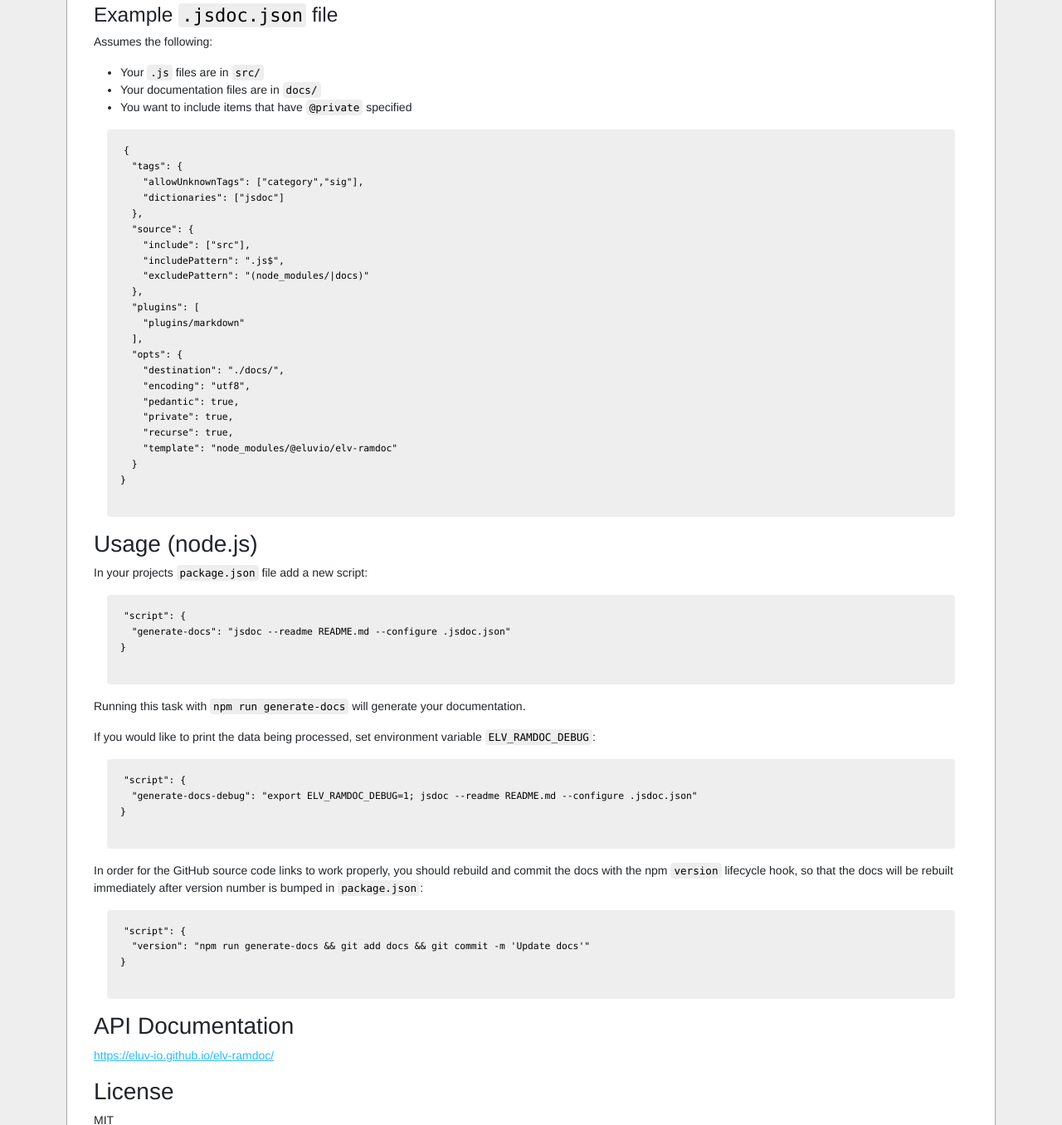
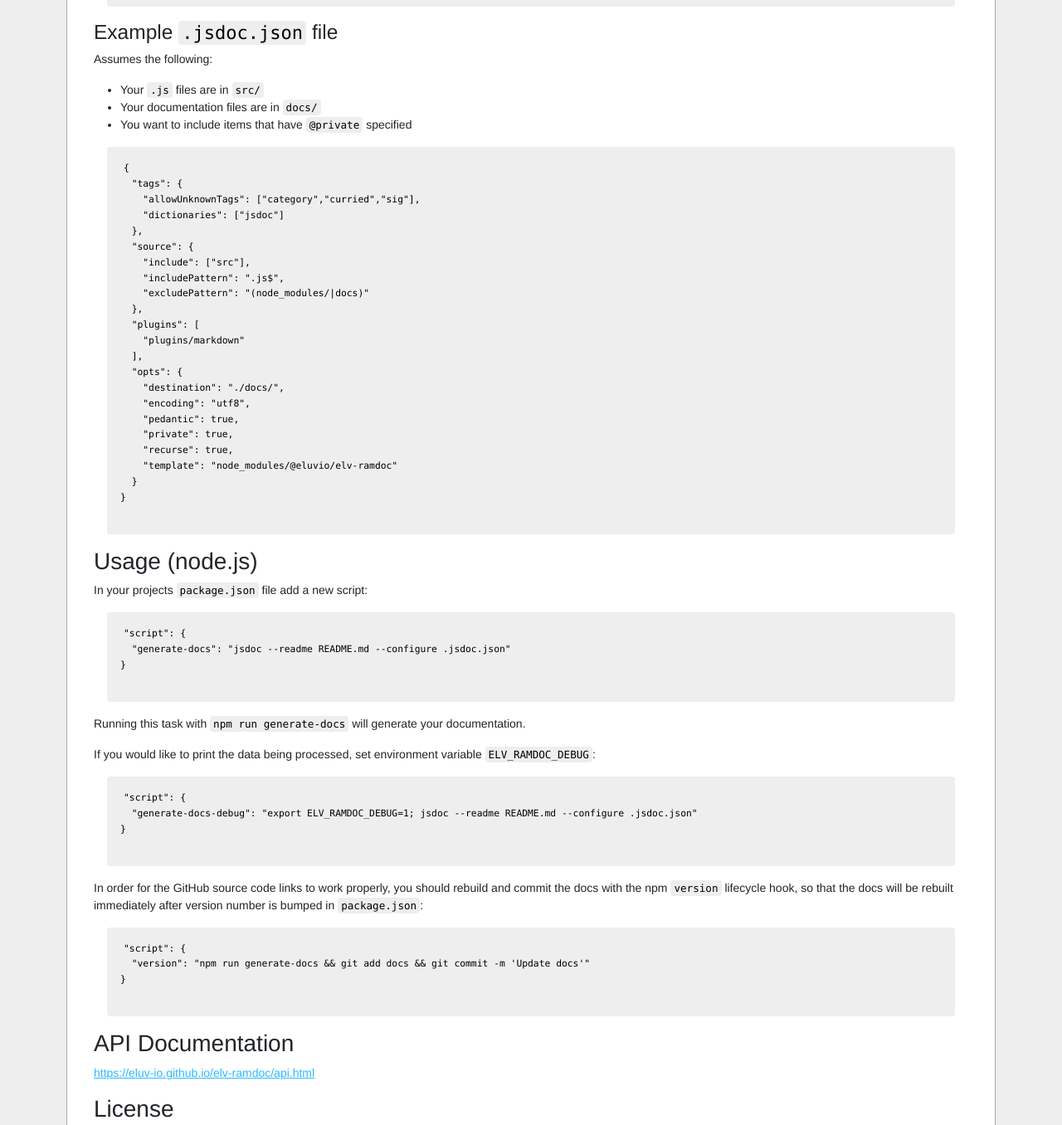
Before and after one commit to eluv-io/elv-ramdoc, a website: page docs/index.html in a window 1280 px wide. Shown: the part 1444-2800 px from the top of the page at 83% size. Drawn offline with Linux system fonts and the light colour scheme.

Commit message:
Update docs

```diff
--- a/docs/index.html
+++ b/docs/index.html
@@ -3,6 +3,7 @@
 <p>These are the major changes:</p>
 <ul>
 <li>Added 'Show private' checkbox to filter</li>
+<li>Added support for <code>@curried</code> tag</li>
 <li>Changed HTML templating engine from <a href="https://handlebarsjs.com/">handlebars</a> to <a href="https://pugjs.org/api/getting-started.html">pug</a></li>
 <li>Changed CSS templating engine from <a href="https://lesscss.org/">less</a> to <a href="https://sass-lang.com/">sass</a></li>
 <li>Updated <a href="https://getbootstrap.com/">bootstrap</a> to version 5.1.3</li>
@@ -72,7 +73,7 @@
 </ul>
 <pre class="prettyprint source lang-json"><code>{
   &quot;tags&quot;: {
-    &quot;allowUnknownTags&quot;: [&quot;category&quot;,&quot;sig&quot;],
+    &quot;allowUnknownTags&quot;: [&quot;category&quot;,&quot;curried&quot;,&quot;sig&quot;],
     &quot;dictionaries&quot;: [&quot;jsdoc&quot;]
   },
   &quot;source&quot;: {
@@ -112,6 +113,6 @@
 }
 </code></pre>
 <h2>API Documentation</h2>
-<p><a href="https://eluv-io.github.io/elv-ramdoc/">https://eluv-io.github.io/elv-ramdoc/</a></p>
+<p><a href="https://eluv-io.github.io/elv-ramdoc/api.html">https://eluv-io.github.io/elv-ramdoc/api.html</a></p>
 <h2>License</h2>
 <p>MIT</p></div></div></div></body></html>
--- a/docs/js/main.js
+++ b/docs/js/main.js
@@ -41,6 +41,9 @@
     entries.forEach(f)
     cards.forEach(f)
   }
+
+  // TODO: add support for more sophisticated matching when filter starts with '(', change category matching
+  // to use expression like '(category='Model')' to fix partial matching e.g. Model matching category + function name
 
   // toggle visibility for one DOM element
   function filterElement(nameFilter, privateFilter, elem) {
```
Also changed, not shown: docs/api.html (+1 -1 lines).
